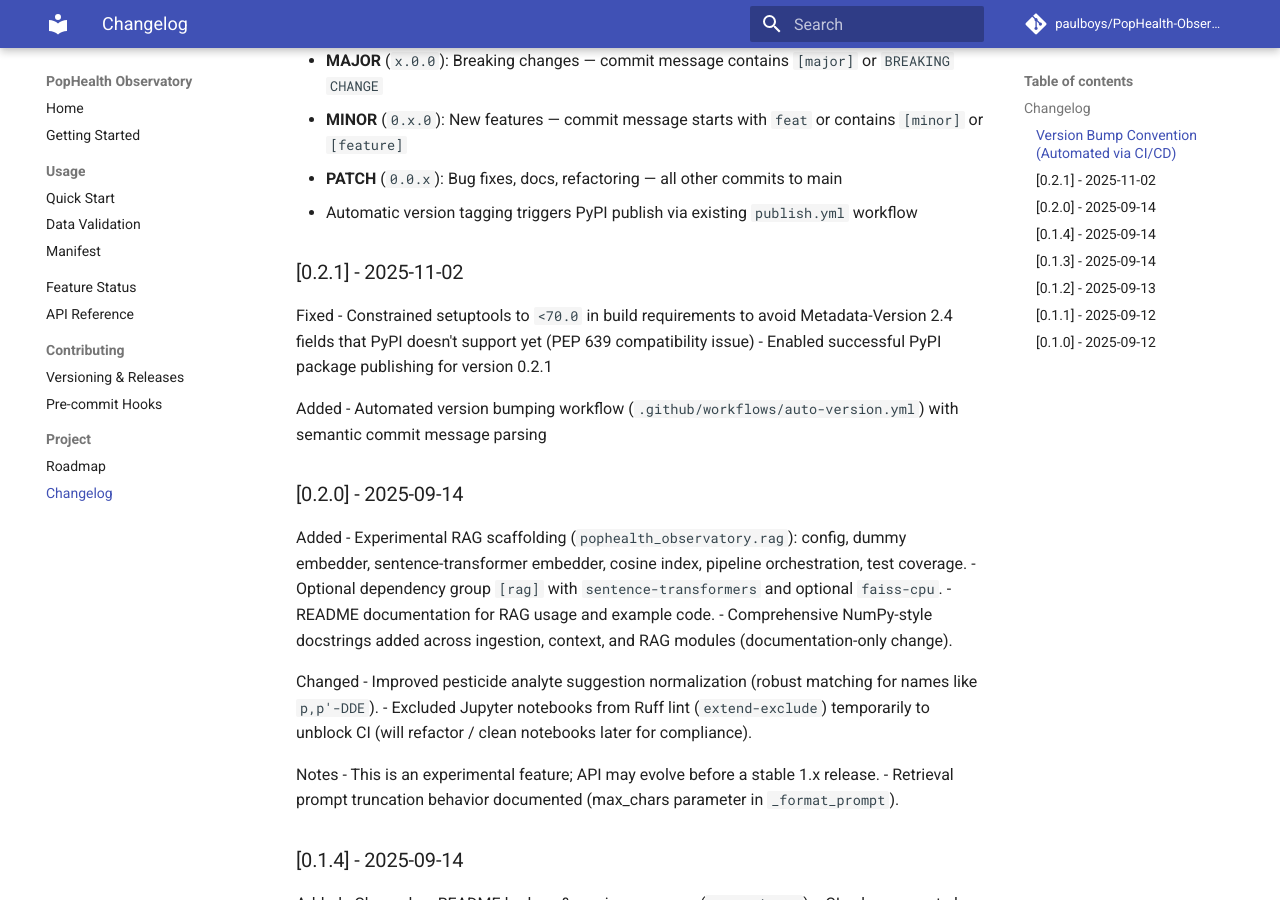
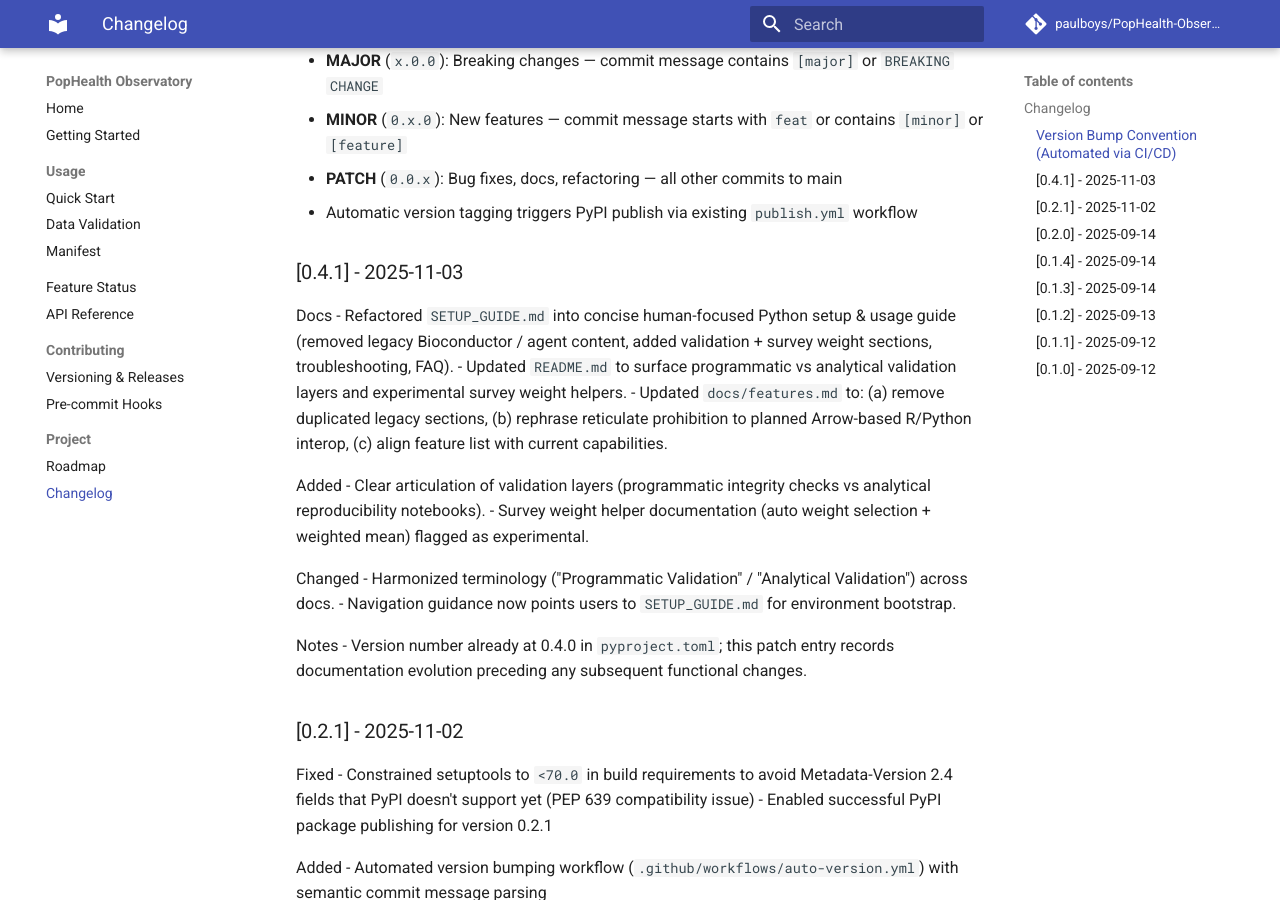
Before and after one commit to paulboys/PopHealth-Observatory, an MkDocs documentation site: the page built from docs/changelog.md, in a window 1280 px wide and 900 px high, scrolled down 229 px. Built offline with MkDocs 1.6.1 and Material for MkDocs 9.7.7, drawn with Linux system fonts in a browser that asks for light colours; comment, search, counter and statistics services are not loaded.

Commit message:
docs(changelog): add 0.4.1 entry for setup guide refactor and validation terminology unification

```diff
--- a/docs/changelog.md
+++ b/docs/changelog.md
@@ -5,6 +5,23 @@
 - **MINOR** (`0.x.0`): New features — commit message starts with `feat` or contains `[minor]` or `[feature]`
 - **PATCH** (`0.0.x`): Bug fixes, docs, refactoring — all other commits to main
 - Automatic version tagging triggers PyPI publish via existing `publish.yml` workflow
+
+### [0.4.1] - 2025-11-03
+Docs
+- Refactored `SETUP_GUIDE.md` into concise human-focused Python setup & usage guide (removed legacy Bioconductor / agent content, added validation + survey weight sections, troubleshooting, FAQ).
+- Updated `README.md` to surface programmatic vs analytical validation layers and experimental survey weight helpers.
+- Updated `docs/features.md` to: (a) remove duplicated legacy sections, (b) rephrase reticulate prohibition to planned Arrow-based R/Python interop, (c) align feature list with current capabilities.
+
+Added
+- Clear articulation of validation layers (programmatic integrity checks vs analytical reproducibility notebooks).
+- Survey weight helper documentation (auto weight selection + weighted mean) flagged as experimental.
+
+Changed
+- Harmonized terminology ("Programmatic Validation" / "Analytical Validation") across docs.
+- Navigation guidance now points users to `SETUP_GUIDE.md` for environment bootstrap.
+
+Notes
+- Version number already at 0.4.0 in `pyproject.toml`; this patch entry records documentation evolution preceding any subsequent functional changes.
 
 ### [0.2.1] - 2025-11-02
 Fixed
```
Also changed, not shown: CHANGELOG.md (+17 -0 lines).
